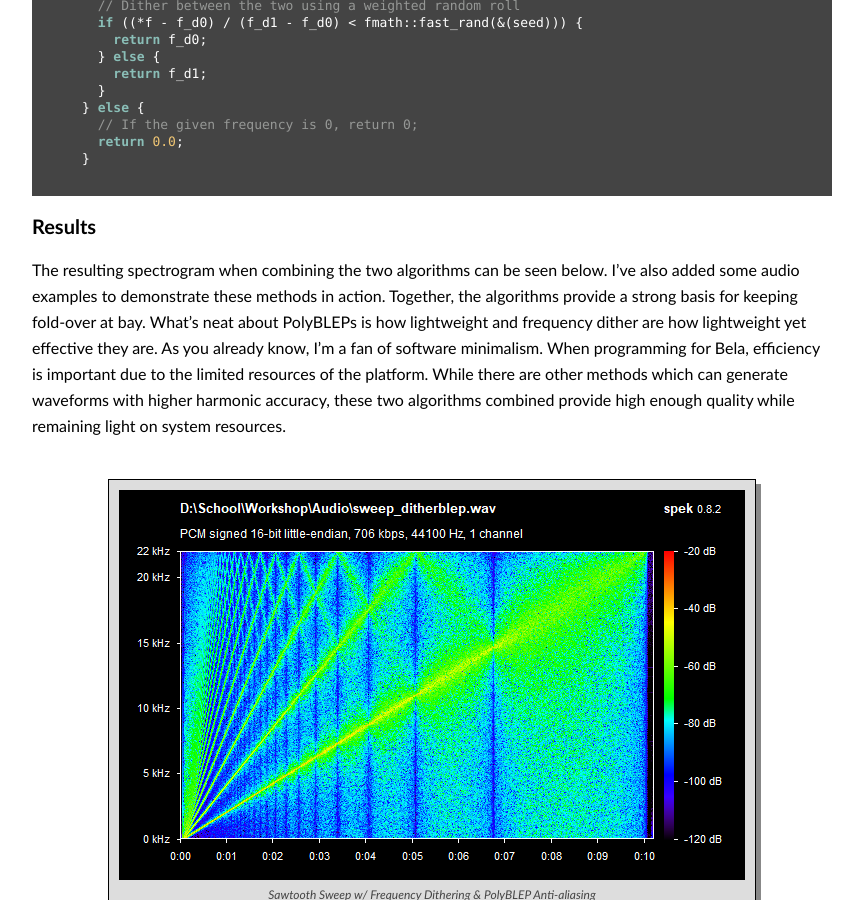
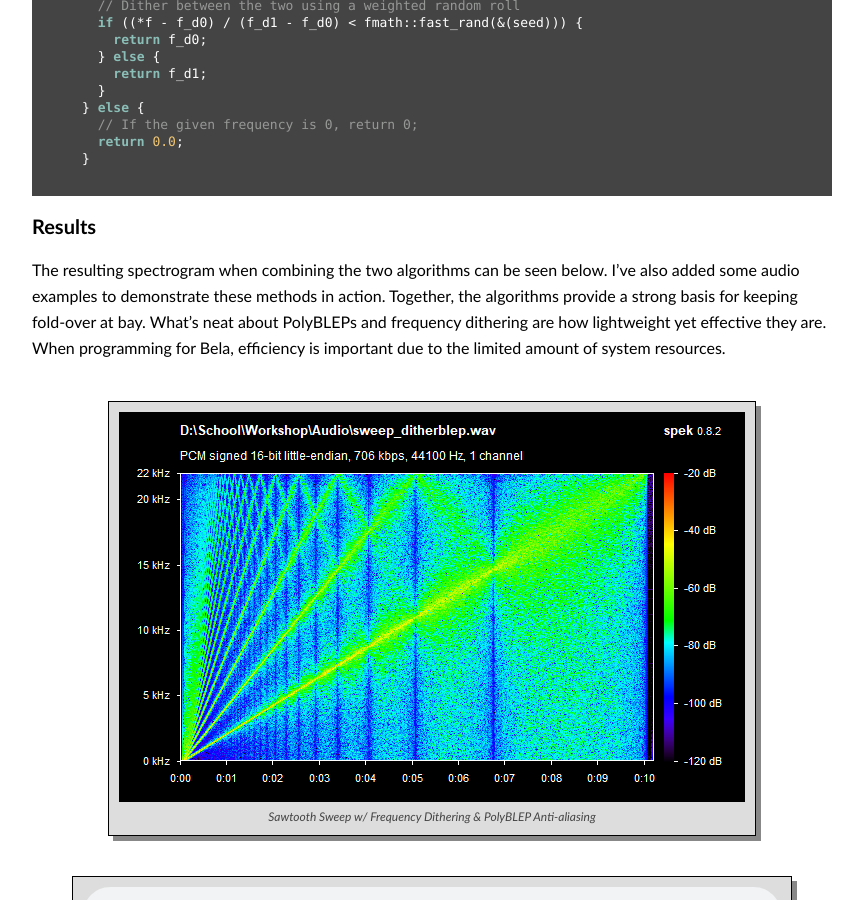
Before and after one commit to cheesoup/GRPH, a Jekyll site: the page built from _posts/2021-12-07-antialiased-oscillators.md, in a window 1280 px wide and 900 px high, scrolled down 3705 px. Shown: the whole window, without its empty margins (208-1071 px from the left). Built offline with Jekyll 4.4.1, drawn with Linux system fonts in a browser that asks for light colours.

Commit message:
Editting

```diff
--- a/_posts/2021-12-07-antialiased-oscillators.md
+++ b/_posts/2021-12-07-antialiased-oscillators.md
@@ -84,7 +84,7 @@
 
 ## Results
 
-The resulting spectrogram when combining the two algorithms can be seen below. I've also added some audio examples to demonstrate these methods in action. Together, the algorithms provide a strong basis for keeping fold-over at bay. What's neat about PolyBLEPs is how lightweight and frequency dither are how lightweight yet effective they are. As you already know, I'm a fan of software minimalism. When programming for Bela, efficiency is important due to the limited resources of the platform. While there are other methods which can generate waveforms with higher harmonic accuracy, these two algorithms combined provide high enough quality while remaining light on system resources.
+The resulting spectrogram when combining the two algorithms can be seen below. I've also added some audio examples to demonstrate these methods in action. Together, the algorithms provide a strong basis for keeping fold-over at bay. What's neat about PolyBLEPs and frequency dithering are how lightweight yet effective they are. When programming for Bela, efficiency is important due to the limited amount of system resources.
 
 {% include image.html url='sweep_ditherblep.png' caption='Sawtooth Sweep w/ Frequency Dithering & PolyBLEP Anti-aliasing' %}
 
```
Also changed, not shown: 10 other files.
